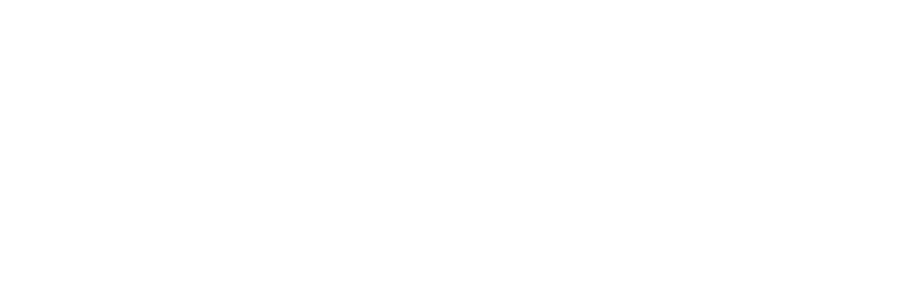
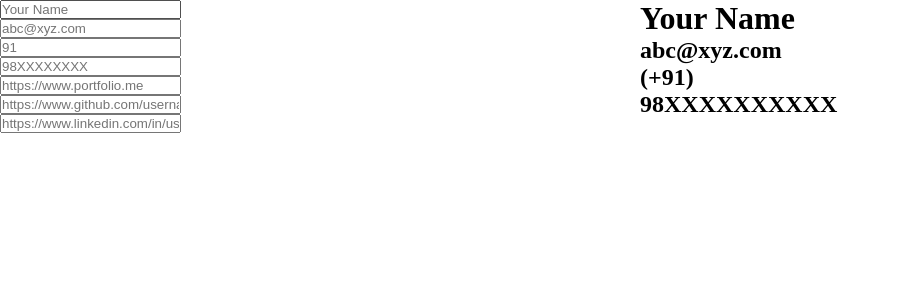
Before and after one commit to karprabha/cv-application, a React (Vite) app: page / in a window 1280 px wide. Shown: the top 300 px of the page, without its empty margins (0-900 px from the left). Built offline with nearby package versions, Linux system fonts and the light colour scheme.

Commit message:
add header-section

```diff
--- a/package.json
+++ b/package.json
@@ -23,6 +23,7 @@
         "eslint-plugin-react-hooks": "^4.6.0",
         "eslint-plugin-react-refresh": "^0.4.3",
         "prettier": "3.0.0",
+        "sass": "^1.64.2",
         "typescript": "^5.0.2",
         "vite": "^4.4.5"
     }
--- a/src/App.tsx
+++ b/src/App.tsx
@@ -1,5 +1,22 @@
-function App() {
-    return <></>;
-}
+import { useState } from "react";
+import Editor from "./components/Editor";
+import Output from "./components/Output";
+
+const App = () => {
+    const [cv, setCV] = useState({});
+
+    const updateCV = (key: string, value: any) => {
+        setCV((prevCV) => ({ ...prevCV, [key]: value }));
+    };
+
+    console.log(cv);
+
+    return (
+        <>
+            <Editor updateCV={updateCV} />
+            <Output cv={cv} />
+        </>
+    );
+};
 
 export default App;
--- /dev/null
+++ b/src/components/Editor.tsx
@@ -0,0 +1,31 @@
+import { useEffect, useState } from "react";
+import HeaderSection from "./editor/HeaderSectionInput";
+
+type UpdateCVFunction = (key: string, value: any) => void;
+
+interface EditorProps {
+    updateCV: UpdateCVFunction;
+}
+
+const Editor: React.FC<EditorProps> = ({ updateCV }) => {
+    const [headerSection, setHeaderSection] = useState({});
+
+    useEffect(() => {
+        updateCV("headerSection", headerSection);
+    }, [headerSection]);
+
+    const updateHeaderSection = (key: string, value: any) => {
+        setHeaderSection((prevHeaderSection) => ({
+            ...prevHeaderSection,
+            [key]: value,
+        }));
+    };
+
+    return (
+        <div className="editor">
+            <HeaderSection updateHeaderSection={updateHeaderSection} />
+        </div>
+    );
+};
+
+export default Editor;
--- /dev/null
+++ b/src/components/Input.tsx
@@ -0,0 +1,43 @@
+import { useEffect, useState } from "react";
+
+type updateHeaderSectionFunction = (key: string, value: any) => void;
+
+interface InputProps {
+    updateHeaderSection: updateHeaderSectionFunction;
+    type: string;
+    keyName: string;
+    placeholder?: string;
+    maxLength?: number;
+}
+
+const Input: React.FC<InputProps> = ({
+    type,
+    keyName,
+    updateHeaderSection,
+    placeholder,
+    maxLength,
+}) => {
+    const [inputValue, setInputValue] = useState("");
+
+    useEffect(() => {
+        updateHeaderSection(keyName, inputValue);
+    }, [inputValue]);
+
+    const updateValue = (event: React.ChangeEvent<HTMLInputElement>) => {
+        const newValue = event.target.value;
+        if (maxLength === undefined || newValue.length <= maxLength) {
+            setInputValue(newValue);
+        }
+    };
+
+    return (
+        <input
+            type={type}
+            value={inputValue}
+            onChange={updateValue}
+            placeholder={placeholder}
+        />
+    );
+};
+
+export default Input;
--- /dev/null
+++ b/src/components/Output.tsx
@@ -0,0 +1,19 @@
+import HeaderSection from "./output/HeaderSectionOutput";
+
+interface CV {
+    [key: string]: any;
+}
+
+interface OutputProps {
+    cv: CV;
+}
+
+const Output: React.FC<OutputProps> = ({ cv }) => {
+    return (
+        <div className="output">
+            <HeaderSection headerSection={cv.headerSection || {}} />
+        </div>
+    );
+};
+
+export default Output;
--- /dev/null
+++ b/src/components/editor/HeaderSectionInput.tsx
@@ -0,0 +1,67 @@
+import Input from "../Input";
+
+type updateHeaderSectionFunction = (key: string, value: any) => void;
+
+interface HeaderSectionProps {
+    updateHeaderSection: updateHeaderSectionFunction;
+}
+
+const HeaderSection: React.FC<HeaderSectionProps> = ({
+    updateHeaderSection,
+}) => {
+    return (
+        <>
+            <Input
+                type="text"
+                keyName="name"
+                placeholder="Your Name"
+                updateHeaderSection={updateHeaderSection}
+            />
+            <Input
+                type="email"
+                keyName="email"
+                placeholder="abc@xyz.com"
+                updateHeaderSection={updateHeaderSection}
+            />
+
+            <Input
+                type="number"
+                keyName="countryCode"
+                maxLength={4}
+                placeholder="91"
+                updateHeaderSection={updateHeaderSection}
+            />
+
+            <Input
+                type="tel"
+                keyName="phoneNumber"
+                maxLength={10}
+                placeholder="98XXXXXXXX"
+                updateHeaderSection={updateHeaderSection}
+            />
+
+            <Input
+                type="text"
+                keyName="portfolioURL"
+                placeholder="https://www.portfolio.me"
+                updateHeaderSection={updateHeaderSection}
+            />
+
+            <Input
+                type="text"
+                keyName="githubURL"
+                placeholder="https://www.github.com/username"
+                updateHeaderSection={updateHeaderSection}
+            />
+
+            <Input
+                type="text"
+                keyName="linkedInURL"
+                placeholder="https://www.linkedin.com/in/username"
+                updateHeaderSection={updateHeaderSection}
+            />
+        </>
+    );
+};
+
+export default HeaderSection;
--- /dev/null
+++ b/src/components/output/HeaderSectionOutput.tsx
@@ -0,0 +1,53 @@
+import TrimURL from "../../utils/TrimURL";
+
+interface HeaderSection {
+    [key: string]: any;
+}
+
+interface HeaderSectionProps {
+    headerSection: HeaderSection;
+}
+
+const HeaderSection: React.FC<HeaderSectionProps> = ({ headerSection }) => {
+    return (
+        <>
+            <h1>{headerSection.name || "Your Name"}</h1>
+            <h2>{headerSection.email || "abc@xyz.com"}</h2>
+            <h2>(+{headerSection.countryCode || "91"})</h2>
+            <h2>{headerSection.phoneNumber || "98XXXXXXXXXX"}</h2>
+
+            <h2>
+                {headerSection.portfolioURL && (
+                    <span>
+                        Portfolio:
+                        <a href={headerSection.portfolioURL} target="_blank">
+                            {TrimURL(headerSection.portfolioURL)}
+                        </a>
+                    </span>
+                )}
+            </h2>
+            <h2>
+                {headerSection.githubURL && (
+                    <span>
+                        Github:
+                        <a href={headerSection.githubURL} target="_blank">
+                            {TrimURL(headerSection.githubURL)}
+                        </a>
+                    </span>
+                )}
+            </h2>
+            <h2>
+                {headerSection.linkedInURL && (
+                    <span>
+                        LinkedIn:
+                        <a href={headerSection.linkedInURL} target="_blank">
+                            {TrimURL(headerSection.linkedInURL)}
+                        </a>
+                    </span>
+                )}
+            </h2>
+        </>
+    );
+};
+
+export default HeaderSection;
--- a/src/index.css
+++ b/src/index.css
@@ -0,0 +1,4 @@
+* {
+    margin: 0;
+    padding: 0;
+}
--- a/src/main.tsx
+++ b/src/main.tsx
@@ -2,6 +2,7 @@
 import ReactDOM from "react-dom/client";
 import App from "./App.tsx";
 import "./index.css";
+import "./styles/style.scss";
 
 ReactDOM.createRoot(document.getElementById("root")!).render(
     <React.StrictMode>
--- /dev/null
+++ b/src/styles/style.scss
@@ -0,0 +1,12 @@
+#root {
+    display: flex;
+}
+
+.editor,
+.output {
+    flex: 1;
+}
+
+input {
+    display: block;
+}
--- /dev/null
+++ b/src/utils/TrimURL.tsx
@@ -0,0 +1,15 @@
+const TrimURL = (url: string) => {
+    if (url.startsWith("http://")) {
+        url = url.slice(7);
+    } else if (url.startsWith("https://")) {
+        url = url.slice(8);
+    }
+
+    if (url.startsWith("www.")) {
+        url = url.slice(4);
+    }
+
+    return url;
+};
+
+export default TrimURL;
```
Also changed, not shown: src/styles/partials/_index.scss (added), 1 other file (tests, documents, lock files or other folders).
